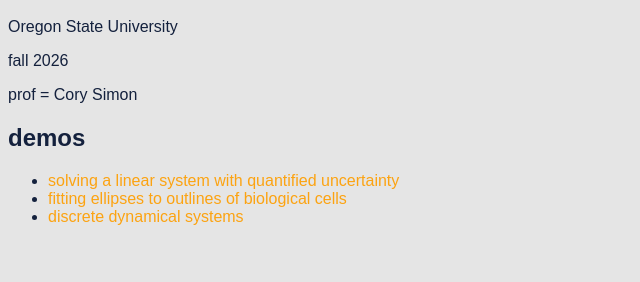
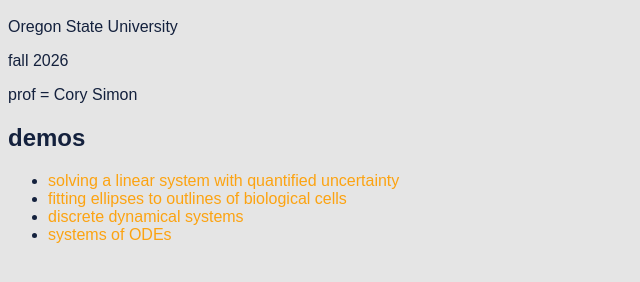
Before and after one commit to SimonEnsemble/che525f2026, a plain HTML site: page index.html in a window 1280 px wide. Shown: the part 48-330 px from the top of the page, without its empty margins (0-640 px from the left). Drawn offline with Linux system fonts and the light colour scheme.

Commit message:
add demo

```diff
--- a/index.html
+++ b/index.html
@@ -49,6 +49,9 @@ font-family: sans-serif;
           <li>
               <a href="https://molab.marimo.io/notebooks/nb_5avCoycTAoCZoCvp3SgrQW">discrete dynamical systems</a>
           </li>
+          <li>
+              <a href="https://molab.marimo.io/github/SimonEnsemble/che525f2026/blob/main/demos/ode_sys.py">systems of ODEs</a>
+          </li>
         </ul>
 
    </body>
```
